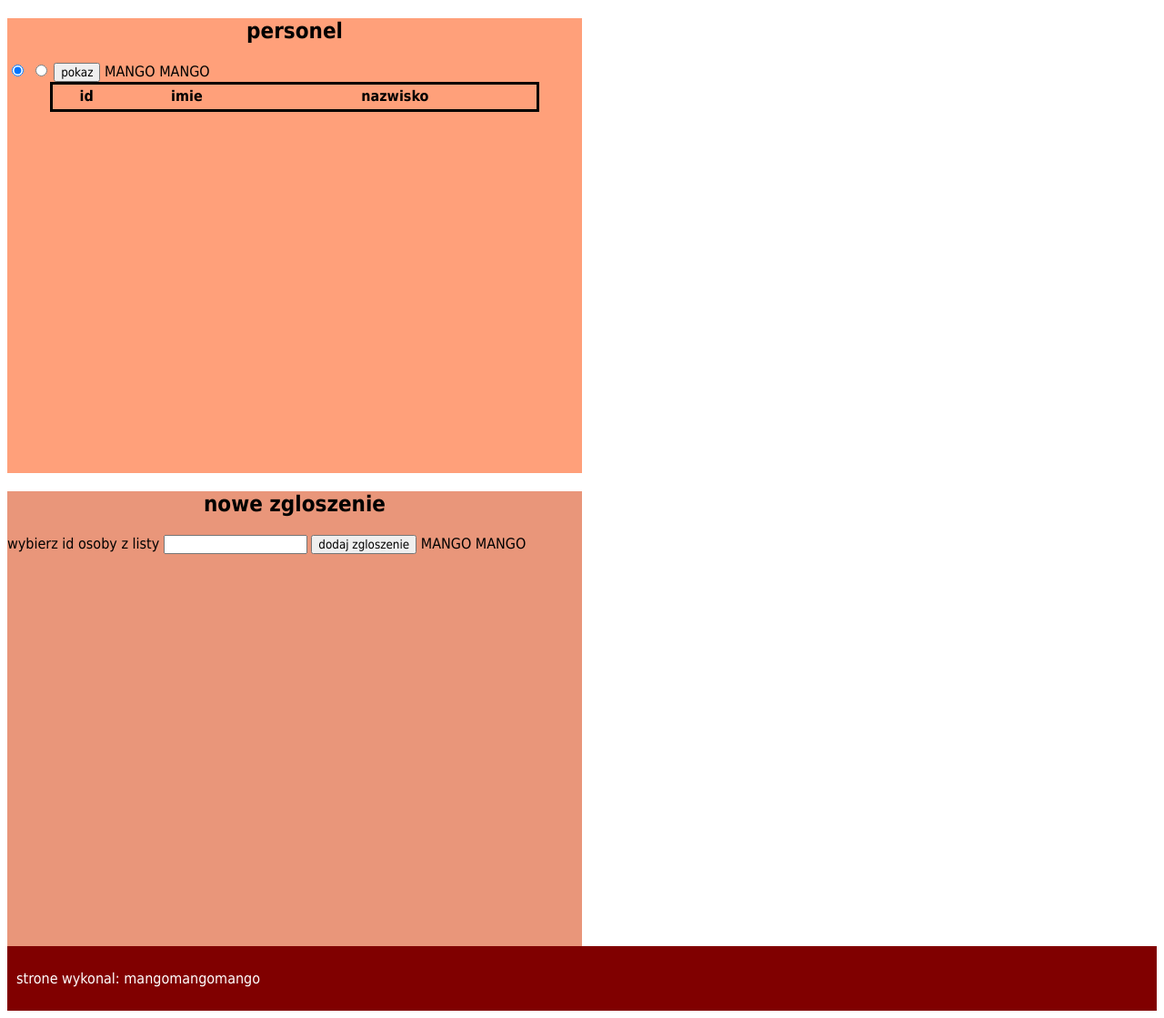
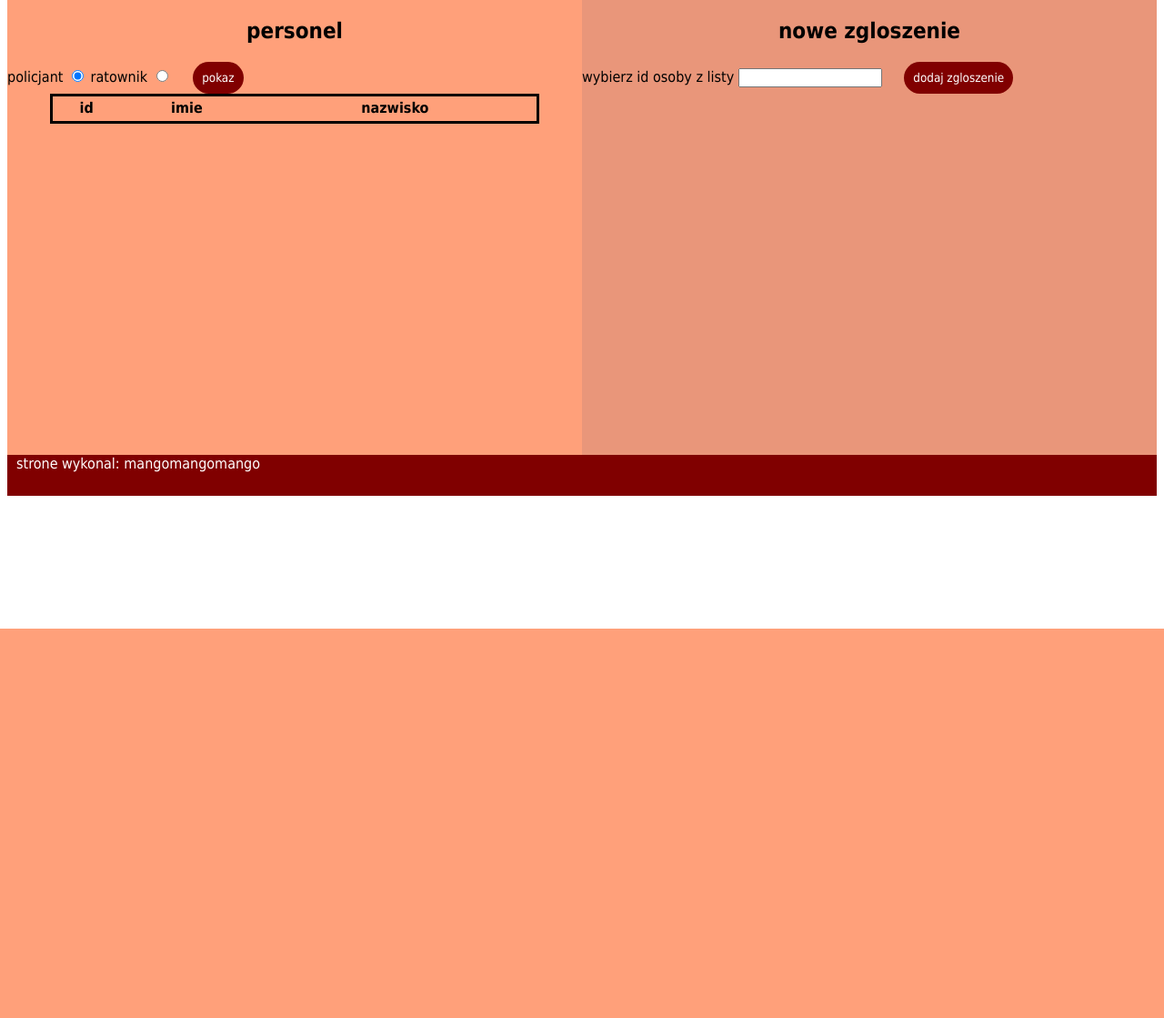
Before and after one commit to darkinday/ld2026, a PHP site: page / in a window 1280 px wide. Shown: the part 109-1228 px from the top of the page at 91% size. After the commit the page ends 800 px from the top, so only its background shows below. Run offline with PHP 8.4, Linux system fonts and the light colour scheme; lists and menus that the app fills with data are empty.

Commit message:
mangomangomango

```diff
--- a/05 zgloszenia/index.php
+++ b/05 zgloszenia/index.php
@@ -14,9 +14,14 @@
         <section>
             <h2>personel</h2>
             <form action="index.php" method="post">
-                <input type="radio" name="policjant" checked>
-                <input type="radio" name="ratownik">
-                <input type="submit" value="pokaz"> MANGO MANGO
+
+                <label for="policjant">policjant</label>
+                <input type="radio" name="rola" checked="checked">
+
+                <label for="ratownik">ratownik</label>
+                <input type="radio" name="rola" for="rola">
+                <button type="submit"> pokaz </button>
+
             </form>
             <table>
                 <tr>
@@ -42,7 +47,7 @@
             <form action="index.php" method="post">
                 <label for="id"> wybierz id osoby z listy</label>
                 <input type="number" name="id" id="id">
-                <input type="submit" value="dodaj zgloszenie">   MANGO MANGO
+                <button type="submit">dodaj zgloszenie</button>
             </form>
                 <?php
                     // skrpyt3
--- a/05 zgloszenia/styl.css
+++ b/05 zgloszenia/styl.css
@@ -16,10 +16,12 @@ section {
 
 section:nth-child(1) {
     background-color: lightsalmon;
+    float: left;
 }
 
 section:nth-child(2) {
     background-color: darksalmon;
+    float: right;
 }
 h1, h2, h3 {
     text-align: center;
@@ -38,3 +40,17 @@ table {
 li {
     text-decoration: none;
 }
+
+button {
+    background-color: maroon;
+    color: white;
+    margin-left: 20px;
+    padding: 10px;
+    border: none;
+    border-radius: 20px;
+}
+
+button:hover {
+    background-color: white;
+    color: maroon;
+}
--- a/07 pogoda/index.php
+++ b/07 pogoda/index.php
@@ -11,7 +11,7 @@
         <img src="slonce.png"alt="slonecznie">
     </header>
     <nav>
-        <h1>POGODA W EUROPIE</h1>
+        <h1>pogoda w europie</h1>
     </nav>
     <main>
         <article>
```
